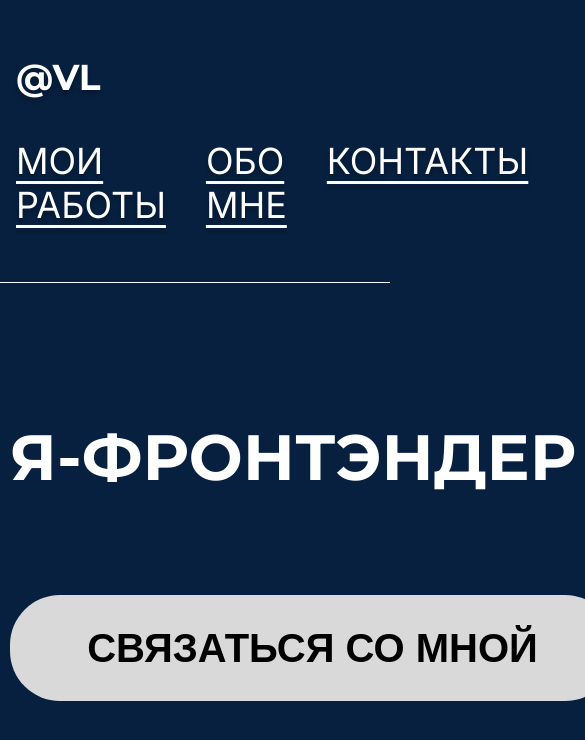
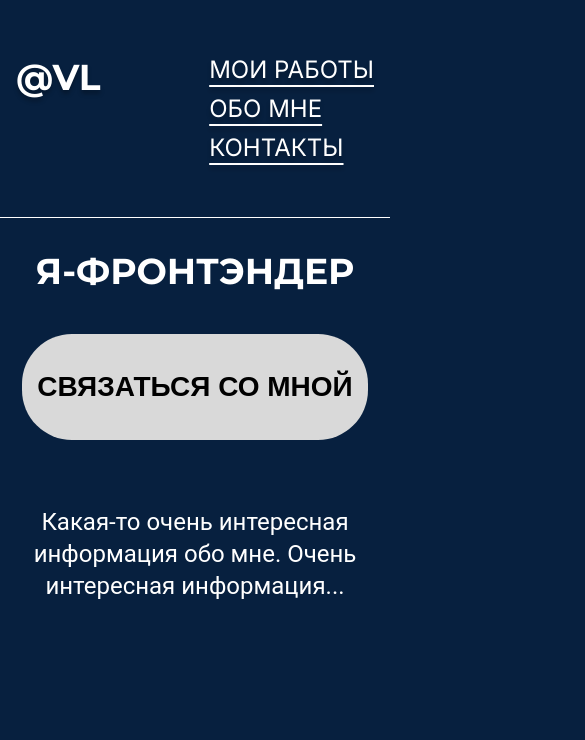
Before and after one commit to Vladimir-cloudj/LayoutStrada25, a plain HTML site: page index.html in a window 390 px wide. Shown: the top 740 px of the page, 585 px wide, since content can reach past the window. Drawn offline with Linux system fonts and the light colour scheme.

Commit message:
create: Day3 adaptive for header and section

```diff
--- a/style.css
+++ b/style.css
@@ -168,3 +168,86 @@ a{
   border-radius: 50px;
   padding: 29px 75px;
 }
+
+/* Адаптивные стили */
+
+/* Для экранов до 1280px */
+@media (max-width: 1280px) {
+  .nav-list {
+    gap: 20px;
+  }
+
+  .left_hi {
+    font-size: 56px;
+    line-height: 68px;
+  }
+
+  .left_button {
+    min-width: 100%;
+    padding: 25px;
+  }
+}
+
+/* Для экранов до 1024px */
+@media (max-width: 1024px) {
+  .header {
+    flex-direction: column;
+    align-items: flex-start;
+  }
+
+  .nav-list {
+    flex-direction: column;
+    gap: 10px;
+  }
+
+  .hello-container {
+    flex-direction: column;
+    align-items: center;
+    text-align: center;
+    padding: 60px 10px;
+  }
+
+  .hello-container_left {
+    max-width: 100%;
+  }
+
+  .left_hi {
+    font-size: 48px;
+    line-height: 58px;
+    margin-bottom: 40px;
+  }
+
+  .right_text {
+    font-size: 24px;
+    line-height: 32px;
+    min-height: auto;
+    padding-top: 20px;
+  }
+
+  .left_button {
+    width: 100%;
+    padding: 20px;
+    font-size: 32px;
+  }
+}
+
+/* Для экранов до 767.99px */
+@media (max-width: 767.99px) {
+  .left_hi {
+    font-size: 36px;
+    line-height: 46px;
+  }
+
+  .left_button {
+    font-size: 28px;
+    padding: 15px;
+  }
+
+  a {
+    font-size: 24px;
+  }
+
+  .hello-container {
+    padding: 30px 10px;
+  }
+}
```
